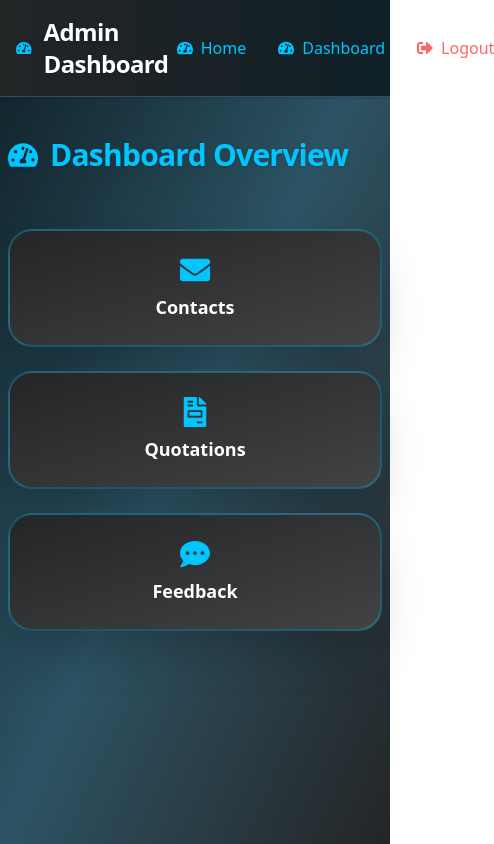
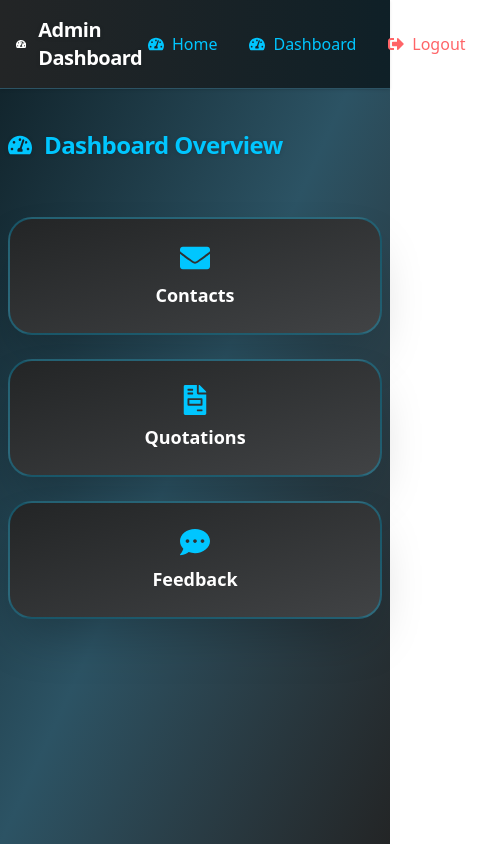
Before and after one commit to ramseySsekandi/smart-solutions, a Next.js app: page /dashboard in a window 390 px wide. Shown: the whole page, 494 px wide, since content can reach past the window. Built offline with nearby package versions, Linux system fonts and the light colour scheme; no server answers.

Commit message:
text responsive

```diff
--- a/app/(auth)/dashboard/page.tsx
+++ b/app/(auth)/dashboard/page.tsx
@@ -7,8 +7,8 @@ export default function DashboardHome() {
     <div className="min-h-dvh bg-gradient-to-br from-[#0f2027] via-[#2c5364] to-[#232526] text-white">
       <nav className="sticky top-0 z-30 w-full bg-gradient-to-r from-[#232526] to-[#0f2027] backdrop-blur shadow flex items-center justify-between px-4 md:px-10 py-4 mb-10 border-b border-[#2c5364]">
         <div className="flex items-center gap-3">
-          <FaTachometerAlt className="text-[#00c6ff] text-2xl" />
-          <span className="font-extrabold text-2xl tracking-tight text-white drop-shadow">Admin Dashboard</span>
+          <FaTachometerAlt className="text-[#00c6ff]text-xl md:text-2xl" />
+          <span className="font-extrabold text-xl md:text-2xl tracking-tight text-white drop-shadow">Admin Dashboard</span>
         </div>
         <div className="flex items-center gap-8">
           <Link href="/" className="flex items-center gap-2 text-[#00c6ff] hover:text-[#fff] transition"><FaTachometerAlt /> Home</Link>
@@ -17,7 +17,7 @@ export default function DashboardHome() {
         </div>
       </nav>
       <main className="w-full max-w-full md:max-w-5xl mx-auto grid grid-cols-1 md:grid-cols-2 lg:grid-cols-3 gap-6 md:gap-12 px-2 md:px-6 mt-10 md:mt-20">
-        <h1 className="text-3xl md:text-4xl font-extrabold tracking-tight flex items-center gap-3 text-[#00c6ff] drop-shadow mb-8 col-span-1 md:col-span-2 lg:col-span-3">
+        <h1 className="text-2xl md:text-4xl font-extrabold tracking-tight flex items-center gap-3 text-[#00c6ff] drop-shadow mb-8 col-span-1 md:col-span-2 lg:col-span-3">
           <FaTachometerAlt className="text-[#00c6ff]" /> Dashboard Overview
         </h1>
         <Link href="/dashboard/contacts" className="bg-gradient-to-br from-[#232526] to-[#414345] rounded-3xl shadow-2xl p-6 md:p-8 flex flex-col items-center border-2 border-[#00c6ff]/30 hover:scale-105 transition">
```
